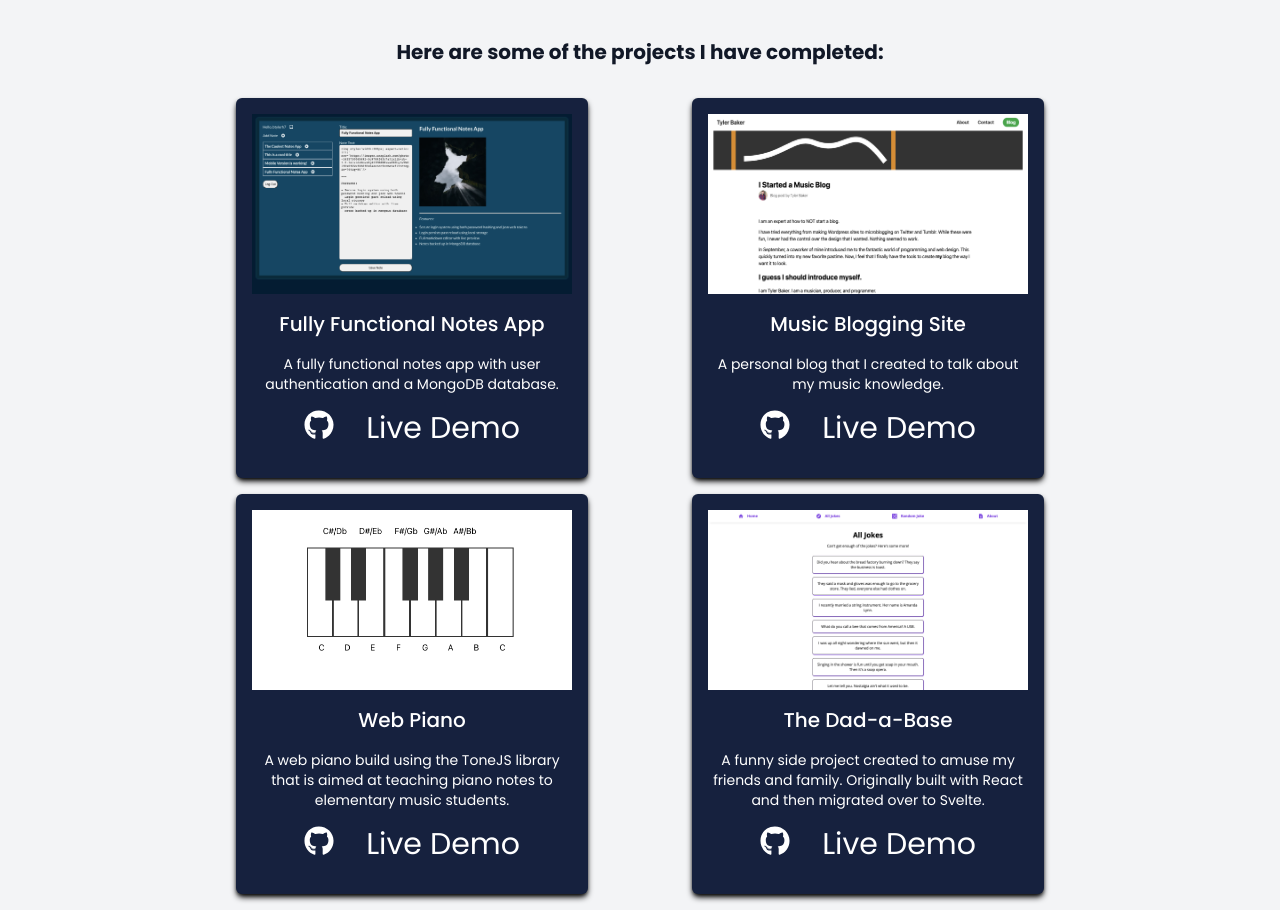
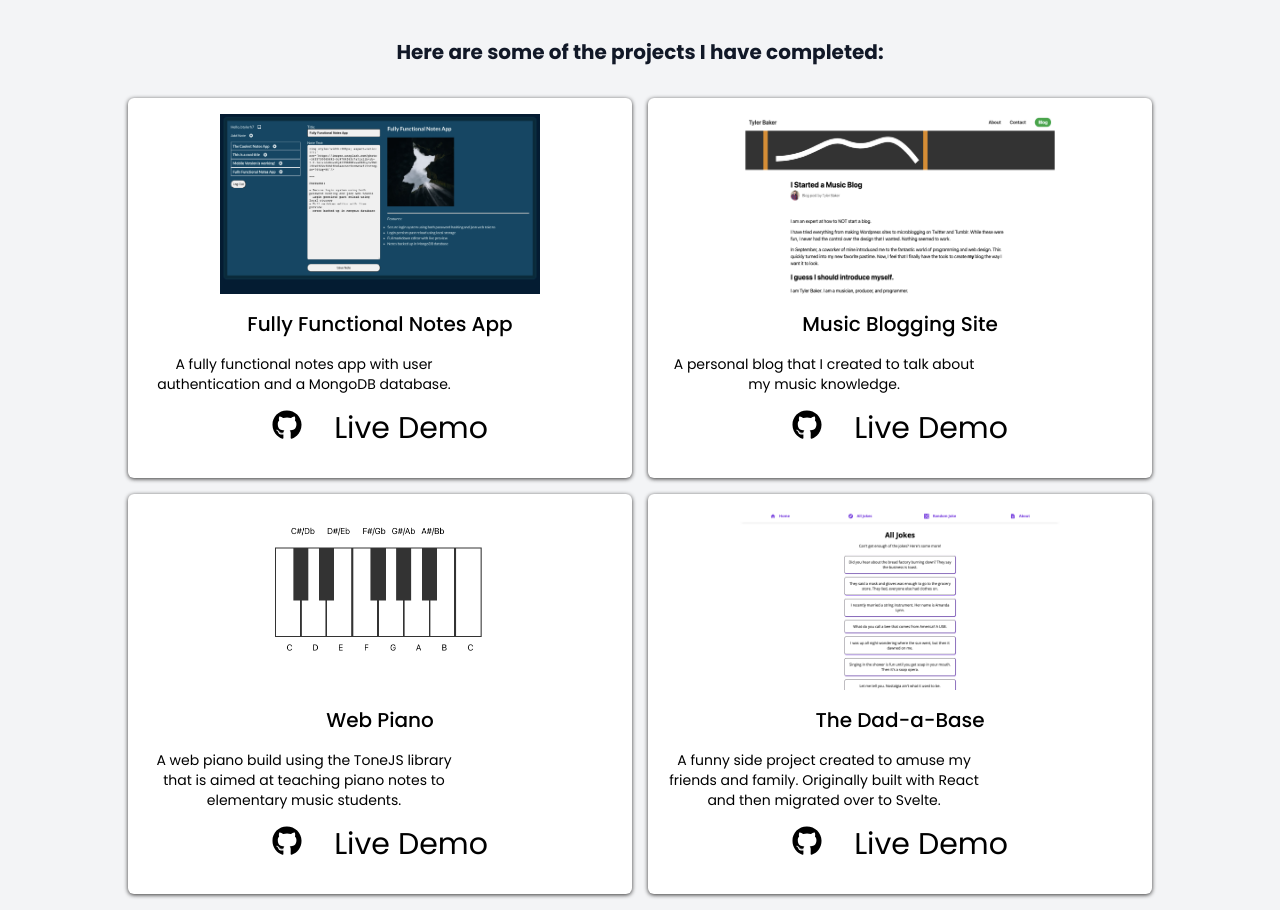
Before and after one commit to btylerh7/baker-portfolio, a Next.js app: page / in a window 1280 px wide. Shown: the part 1090-2000 px from the top of the page. Built offline with nearby package versions, Linux system fonts and the light colour scheme.

Commit message:
fixed cards and changed bg

```diff
--- a/pages/index.tsx
+++ b/pages/index.tsx
@@ -38,7 +38,8 @@ const Home: NextPage = () => {
       </section>
       <section className="section-container bg-gray-100  text-gray-900">
         <h2>Here are some of the projects I have completed:</h2>
-        <div className="mx-auto grid w-full max-w-4xl grid-cols-1 justify-center gap-4 text-white lg:grid-cols-2">
+        {/* <div className="mx-auto grid w-full max-w-4xl grid-cols-1 justify-center gap-4 text-white lg:grid-cols-2"> */}
+        <div className="mx-auto grid w-full gap-4 lg:max-w-5xl lg:grid-cols-2">
           {currentProjects.map((project) => {
             return <ProjectCard key={project.title} props={project} />
           })}
--- a/styles/globals.css
+++ b/styles/globals.css
@@ -33,7 +33,8 @@
 }
 
 .card {
-  @apply container relative mx-auto flex max-w-fit flex-col rounded-md bg-medium p-4 shadow-md shadow-black;
+  @apply container relative mx-auto flex max-w-lg flex-col rounded-md bg-white p-4 text-black hover:bg-medium hover:text-gray-100;
+  box-shadow: 0 1px 4px 0px #333;
 }
 .my-bg {
   background-image: url('/website-bg.svg');
```
